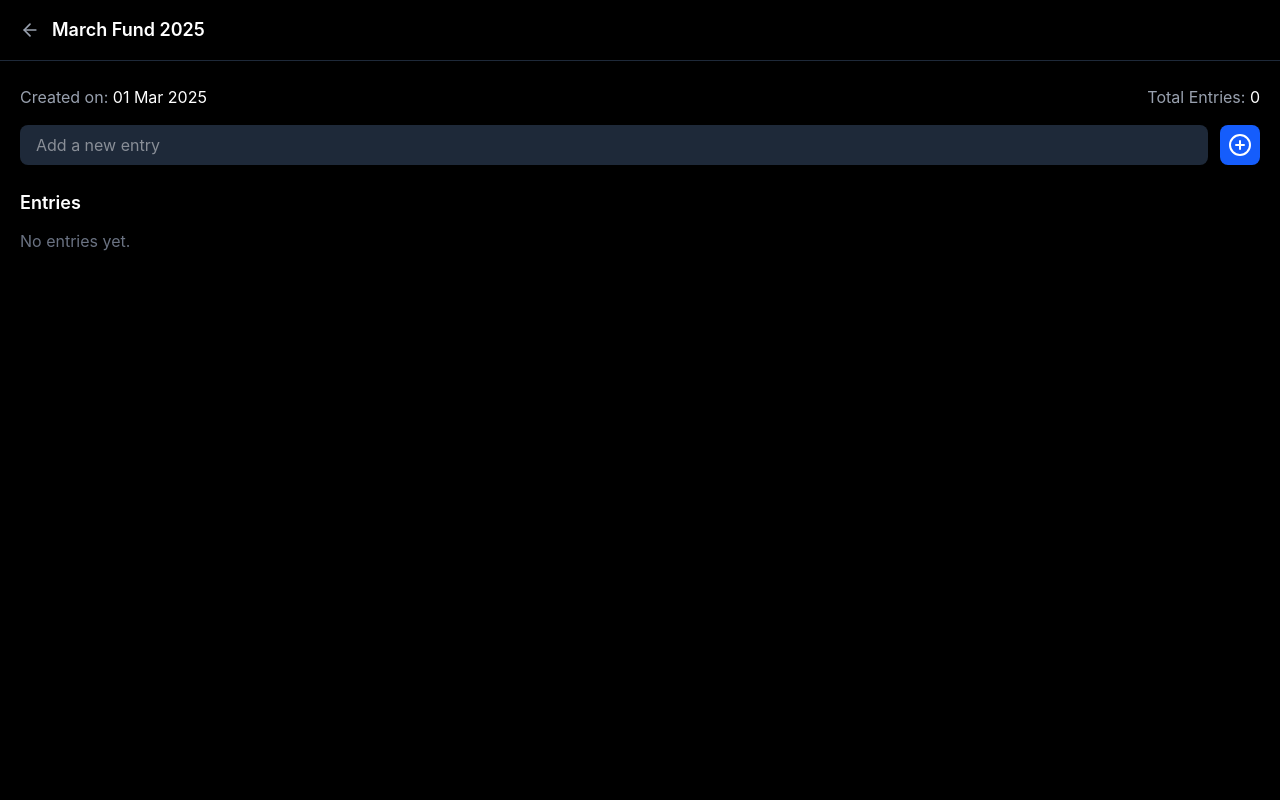
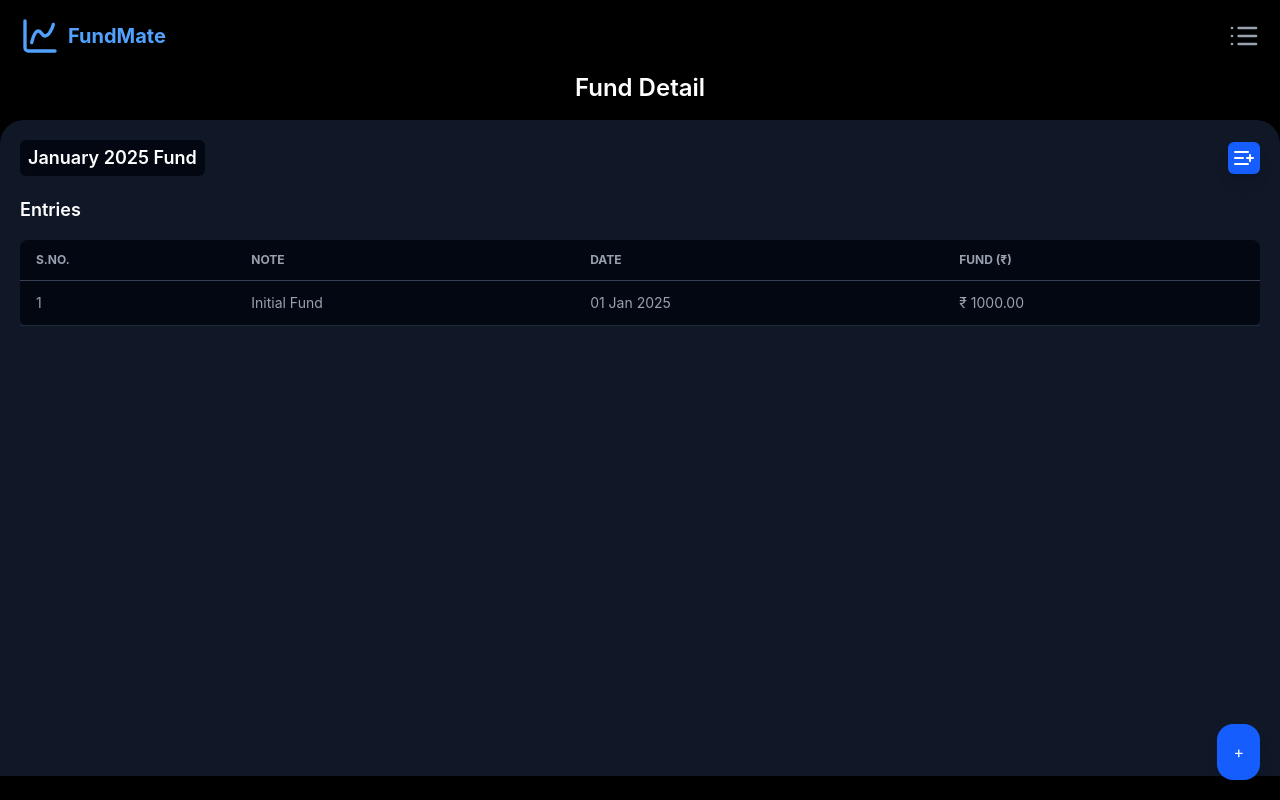
Before and after one commit to Sandb786/fundmate, a React (Vite) app: page /fund-detail in a window 1280 px wide. Built offline with nearby package versions, Linux system fonts and the light colour scheme.

Commit message:
Chack Detail 2.

```diff
--- a/src/App.jsx
+++ b/src/App.jsx
@@ -5,9 +5,9 @@ import { ThemeProvider } from "@material-tailwind/react";
 import Index from './Website/Index';
 import AuthPages from './Website/AuthPages';
 import EmailVerification from './Website/EmailVerification'
-import ListShow from "./Dashbord/ListShow";
 import DashbordHome from "./Dashbord/DashbordHome";
 import FundDetail from "./Detail/FundDetail";
+import ListFund from "./Dashbord/ListFund";
 
 
 function App() {
@@ -24,7 +24,7 @@ function App() {
 
 
           <Route path="/dashboard" element={<DashbordHome />} />
-          <Route path="/list" element={<ListShow />} />
+          <Route path="/list" element={<ListFund />} />
 
           <Route path="/fund-detail" element={<FundDetail/>} />
 
--- a/src/Dashbord/DashbordHome.jsx
+++ b/src/Dashbord/DashbordHome.jsx
@@ -13,7 +13,7 @@ export default function DashboardHome() {
 
       {/* Header */}
       <header className="flex justify-between items-center px-5 py-4 sticky top-0 bg-black z-20 border-b border-gray-900">
-        <div className="flex items-center gap-2 cursor-pointer" onClick={() => navigate('/')}>
+        <div className="flex items-center gap-2 cursor-pointer" onClick={() => navigate(-1)}>
           <ChartSpline className="text-blue-400 w-8 h-8" />
           <h1 className="text-xl font-bold text-blue-400">FundMate</h1>
         </div>
--- a/src/Dashbord/ListShow.jsx
+++ b/src/Dashbord/ListFund.jsx
@@ -4,7 +4,7 @@ import { motion } from 'framer-motion';
 import toast, { Toaster } from 'react-hot-toast';
 import { useState, useEffect } from 'react';
 
-export default function ListShow() {
+export default function ListFund() {
   const navigate = useNavigate();
   const [funds, setFunds] = useState([]);
   const [searchQuery, setSearchQuery] = useState('');
@@ -55,11 +55,11 @@ export default function ListShow() {
 
       {/* Header */}
       <header className="flex justify-between items-center px-5 py-4 sticky top-0 bg-black z-20">
-        <div className="flex items-center gap-2 cursor-pointer" onClick={() => navigate('/')}>
+        <div className="flex items-center gap-2 cursor-pointer" onClick={() => navigate('/')} title='Home Page'>
           <ChartSpline className="text-blue-400 w-10 h-10" />
           <h1 className="text-xl font-bold text-blue-400">FundMate</h1>
         </div>
-        <House className="text-gray-400 w-8 h-8" onClick={()=>navigate("/dashboard")}/>
+        <House className="text-gray-400 w-8 h-8 cursor-pointer" onClick={()=>navigate(-1)} />
       </header>
 
       {/* Title */}
--- a/src/Detail/FundDetail.jsx
+++ b/src/Detail/FundDetail.jsx
@@ -1,6 +1,7 @@
 import { useParams, useNavigate } from 'react-router-dom';
-import { ArrowLeft, PlusCircle } from 'lucide-react';
+import {ChartSpline,House,Search,ListPlus, List, X,Save} from 'lucide-react';
 import { useState } from 'react';
+import { motion } from 'framer-motion';
 import { toast, Toaster } from 'react-hot-toast';
 
 export default function FundDetail()
@@ -8,76 +9,172 @@ export default function FundDetail()
   const { fundId } = useParams();
   const navigate = useNavigate();
 
-  // Example fund detail (Replace with API data later)
-  const [fund, setFund] = useState({
-    title: 'March Fund 2025',
-    entries: 5,
-    date: '01 Mar 2025',
-  });
+const [showModal, setShowModal] = useState(false);
 
-  const [entryList, setEntryList] = useState([]);
-  const [newEntry, setNewEntry] = useState('');
+const [entries, setEntries] = useState([{
+    id: 1,
+    note: "Initial Fund",
+    date: "01 Jan 2025",
+    amount: 1000.00
+  }]);
+
+  // Form Entries states
+  // Form states
+  const [note, setNote] = useState('');
+  const [amount, setAmount] = useState('');
+  const [customDate, setCustomDate] = useState('');
 
   const handleAddEntry = () => {
-    if (!newEntry.trim()) return;
-    const updatedEntries = [...entryList, newEntry.trim()];
-    setEntryList(updatedEntries);
-    setNewEntry('');
-    toast.success('Entry added!');
+    if (!note || !amount) return toast.error('Fill all required fields!');
+
+    const today = new Date();
+    const formattedDate = customDate || today.toLocaleDateString('en-GB', { day: '2-digit', month: 'short', year: 'numeric' });
+
+    const newEntry = {
+      id: entries.length + 1,
+      note,
+      date: formattedDate,
+      amount: parseFloat(amount),
     };
 
+    setEntries([...entries, newEntry]);
+    toast.success('Entry Added!');
+    setShowModal(false);
+    setNote('');
+    setAmount('');
+    setCustomDate('');
+  };
+
+
+
+
   return (
-    <div className="min-h-screen bg-black text-gray-100">
-      <Toaster position="top-center" toastOptions={{ style: { background: '#1f2937', color: '#fff' } }} />
+      <div className="min-h-screen bg-black text-gray-100 flex flex-col relative">
+      <Toaster position="top-center" toastOptions={{ style: { background: '#1a1a1a', color: '#fff' } }} />
 
       {/* Header */}
-      <header className="flex items-center justify-between px-5 py-4 bg-black border-b border-gray-800">
-        <div className="flex items-center gap-3 cursor-pointer" onClick={() => navigate(-1)}>
-          <ArrowLeft className="text-gray-400 w-5 h-5" />
-          <h2 className="text-lg font-semibold text-white">{fund.title}</h2>
+      <header className="flex justify-between items-center px-5 py-4 sticky top-0 bg-black z-20">
+        <div className="flex items-center gap-2 cursor-pointer" onClick={() => navigate('/')} title='Home Page'>
+          <ChartSpline className="text-blue-400 w-10 h-10" />
+          <h1 className="text-xl font-bold text-blue-400">FundMate</h1>
         </div>
+
+        <List className="text-gray-400 w-8 h-8 cursor-pointer" onClick={()=>navigate(-1)} />
       </header>
 
-      {/* Fund Summary */}
-      <section className="px-5 py-6">
-        <div className="flex justify-between items-center mb-4">
-          <p className="text-gray-400">Created on: <span className="text-white">{fund.date}</span></p>
-          <p className="text-gray-400">Total Entries: <span className="text-white">{entryList.length}</span></p>
+      {/* Title */}
+      <div className="bg-black z-20 px-5 mb-4 mx-auto">
+        <h2 className="text-2xl font-semibold text-white flex items-center gap-5">Fund Detail</h2>
       </div>
 
-        {/* Add Entry */}
-        <div className="flex gap-3">
+      <div className='bg-gray-900 rounded-t-3xl'>
+
+        {/* Fund List Details */}
+        <div className="flex items-center justify-between gap-10 px-5 py-5">
+
+
+          <p className='text-lg font-semibold text-white bg-gray-950 p-1 px-2 rounded-md'>January 2025 Fund</p>
+
+          <button
+            onClick={() => setShowModal(true)}
+            className='bg-blue-600 p-1 rounded-md cursor-pointer shadow-lg active:scale-90 transition-all'
+          >
+            <ListPlus className="text-white w-6 h-6" />
+          </button>
+
+        </div>
+
+<div>
+
+</div>
+           {/* Entries Table */}
+        <div className='overflow-y-auto h-[calc(100vh-220px)] px-5'>
+
+          <p className='text-lg font-semibold text-white'>Entries</p>
+
+          <table className="w-full text-sm text-left text-gray-400 bg-gray-950 rounded-lg mt-4">
+            <thead>
+              <tr className="text-xs uppercase border-b border-gray-700">
+                <th className="py-3 px-4">S.no.</th>
+                <th className="py-3 px-4">Note</th>
+                <th className="py-3 px-4">Date</th>
+                <th className="py-3 px-4">Fund (₹)</th>
+              </tr>
+            </thead>
+            <tbody>
+              {entries.length === 0 ? (
+                <tr><td colSpan="4" className="py-4 text-center text-gray-500">No entries yet.</td></tr>
+              ) : (
+                entries.map((entry, index) => (
+                  <tr key={entry.id} className="border-b border-gray-800 hover:bg-gray-800 transition">
+                    <td className="py-3 px-4">{index + 1}</td>
+                    <td className="py-3 px-4">{entry.note}</td>
+                    <td className="py-3 px-4">{entry.date}</td>
+                    <td className="py-3 px-4">₹ {entry.amount.toFixed(2)}</td>
+                  </tr>
+                ))
+              )}
+            </tbody>
+          </table>
+        </div>
+
+        {/* Floating Add Button */}
+        <button
+          onClick={() => setShowModal(true)}
+          className="fixed bottom-5 right-5 bg-blue-600 text-white p-4 rounded-2xl shadow-lg hover:scale-105 active:scale-95 transition-all"
+        >
+          +
+        </button>
+
+        {/* Add Entry Modal */}
+        {showModal && (
+          <div className="fixed inset-0 backdrop-blur-sm bg-opacity-70 flex items-center justify-center z-30">
+            <motion.div
+              initial={{ opacity: 0, y: -30 }}
+              animate={{ opacity: 1, y: 0 }}
+              transition={{ duration: 0.4 }}
+              className="bg-gray-900 rounded-xl p-6 w-full max-w-sm text-center shadow-lg"
+            >
+              <div className="flex justify-between items-center mb-4">
+                <h3 className="text-lg font-semibold text-white">Add Entry</h3>
+                <X className="text-gray-400 w-5 h-5 cursor-pointer" onClick={() => setShowModal(false)} />
+              </div>
+
               <input
                 type="text"
-            placeholder="Add a new entry"
-            value={newEntry}
-            onChange={(e) => setNewEntry(e.target.value)}
-            className="flex-grow px-4 py-2 rounded-lg bg-gray-800 text-gray-100 outline-none"
+                placeholder="Note"
+                value={note}
+                onChange={(e) => setNote(e.target.value)}
+                className="w-full px-4 py-2 mb-3 rounded bg-black text-gray-100 outline-none"
               />
+
+              <input
+                type="number"
+                placeholder="Amount (₹)"
+                value={amount}
+                onChange={(e) => setAmount(e.target.value)}
+                className="w-full px-4 py-2 mb-3 rounded bg-black text-gray-100 outline-none"
+              />
+
+              <input
+                type="date"
+                value={customDate}
+                onChange={(e) => setCustomDate(e.target.value)}
+                className="w-full px-4 py-2 mb-4 rounded bg-black text-gray-100 outline-none"
+              />
+
               <button
                 onClick={handleAddEntry}
-            className="bg-blue-600 hover:bg-blue-700 rounded-lg p-2"
+                disabled={!note.trim() || !amount.trim()}
+                className="w-full bg-blue-600 text-white py-2 rounded-lg hover:bg-blue-700 transition disabled:opacity-50"
               >
-            <PlusCircle className="w-6 h-6 text-white" />
+                <Save className="inline mr-2 w-4 h-4" /> Save
               </button>
+            </motion.div>
           </div>
-      </section>
+        )}
 
-      {/* Entries List */}
-      <section className="px-5 pb-20">
-        <h3 className="text-lg font-semibold mb-3 text-white">Entries</h3>
-        <ul className="space-y-3">
-          {entryList.length === 0 ? (
-            <p className="text-gray-500">No entries yet.</p>
-          ) : (
-            entryList.map((entry, index) => (
-              <li key={index} className="bg-gray-800 px-4 py-2 rounded-lg text-gray-100">
-                {entry}
-              </li>
-            ))
-          )}
-        </ul>
-      </section>
+      </div>
     </div>
   );
 }
--- a/src/Pages/Demo.jsx
+++ b/src/Pages/Demo.jsx
@@ -0,0 +1,151 @@
+import { useParams, useNavigate } from 'react-router-dom';
+import { ChartSpline, List, ListPlus, X, Save } from 'lucide-react';
+import { useState } from 'react';
+import { motion } from 'framer-motion';
+import { toast, Toaster } from 'react-hot-toast';
+
+export default function FundDetail() {
+  const { fundId } = useParams();
+  const navigate = useNavigate();
+
+  const [showModal, setShowModal] = useState(false);
+  const [entries, setEntries] = useState([]);
+
+  // Form states
+  const [note, setNote] = useState('');
+  const [amount, setAmount] = useState('');
+  const [customDate, setCustomDate] = useState('');
+
+  const handleAddEntry = () => {
+    if (!note || !amount) return toast.error('Fill all required fields!');
+
+    const today = new Date();
+    const formattedDate = customDate || today.toLocaleDateString('en-GB', { day: '2-digit', month: 'short', year: 'numeric' });
+
+    const newEntry = {
+      id: entries.length + 1,
+      note,
+      date: formattedDate,
+      amount: parseFloat(amount),
+    };
+
+    setEntries([newEntry, ...entries]);
+    toast.success('Entry Added!');
+    setShowModal(false);
+    setNote('');
+    setAmount('');
+    setCustomDate('');
+  };
+
+  return (
+    <div className="min-h-screen bg-black text-gray-100 flex flex-col relative">
+      <Toaster position="top-center" toastOptions={{ style: { background: '#1a1a1a', color: '#fff' } }} />
+
+      {/* Header */}
+      <header className="flex justify-between items-center px-5 py-4 sticky top-0 bg-black z-20">
+        <div className="flex items-center gap-2 cursor-pointer" onClick={() => navigate('/')} title='Home Page'>
+          <ChartSpline className="text-blue-400 w-10 h-10" />
+          <h1 className="text-xl font-bold text-blue-400">FundMate</h1>
+        </div>
+        <List className="text-gray-400 w-8 h-8 cursor-pointer" onClick={() => navigate(-1)} />
+      </header>
+
+      {/* Title */}
+      <div className="bg-black z-20 px-5 mb-4 mx-auto">
+        <h2 className="text-2xl font-semibold text-white">Fund Detail</h2>
+      </div>
+
+      <div className='bg-gray-900 rounded-t-3xl'>
+        {/* Fund Info + Add Button */}
+        <div className="flex items-center justify-between px-5 py-5">
+          <p className='text-lg font-semibold text-white'>January 2025 Fund</p>
+          <button onClick={() => setShowModal(true)} className='bg-blue-600 p-1 rounded-md shadow-lg'>
+            <ListPlus className="text-white w-6 h-6" />
+          </button>
+        </div>
+
+        {/* Entries Table */}
+        <div className='overflow-y-auto h-[calc(100vh-220px)] px-5'>
+          <table className="w-full text-sm text-left text-gray-400">
+            <thead>
+              <tr className="text-xs uppercase border-b border-gray-700">
+                <th className="py-3 px-4">S.no.</th>
+                <th className="py-3 px-4">Note</th>
+                <th className="py-3 px-4">Date</th>
+                <th className="py-3 px-4">Fund (₹)</th>
+              </tr>
+            </thead>
+            <tbody>
+              {entries.length === 0 ? (
+                <tr><td colSpan="4" className="py-4 text-center text-gray-500">No entries yet.</td></tr>
+              ) : (
+                entries.map((entry, index) => (
+                  <tr key={entry.id} className="border-b border-gray-800 hover:bg-gray-800 transition">
+                    <td className="py-3 px-4">{index + 1}</td>
+                    <td className="py-3 px-4">{entry.note}</td>
+                    <td className="py-3 px-4">{entry.date}</td>
+                    <td className="py-3 px-4">₹ {entry.amount.toFixed(2)}</td>
+                  </tr>
+                ))
+              )}
+            </tbody>
+          </table>
+        </div>
+
+        {/* Floating Add Button */}
+        <button onClick={() => setShowModal(true)} className="fixed bottom-5 right-5 bg-blue-600 text-white p-4 rounded-2xl shadow-lg hover:scale-105">
+          +
+        </button>
+
+        {/* Add Entry Modal */}
+        {showModal && (
+          <div className="fixed inset-0 backdrop-blur-sm bg-opacity-70 flex items-center justify-center z-30">
+            <motion.div
+              initial={{ opacity: 0, y: -30 }}
+              animate={{ opacity: 1, y: 0 }}
+              transition={{ duration: 0.4 }}
+              className="bg-gray-900 rounded-xl p-6 w-full max-w-sm text-center shadow-lg"
+            >
+              <div className="flex justify-between items-center mb-4">
+                <h3 className="text-lg font-semibold text-white">Add Entry</h3>
+                <X className="text-gray-400 w-5 h-5 cursor-pointer" onClick={() => setShowModal(false)} />
+              </div>
+
+              <input
+                type="text"
+                placeholder="Note"
+                value={note}
+                onChange={(e) => setNote(e.target.value)}
+                className="w-full px-4 py-2 mb-3 rounded bg-black text-gray-100 outline-none"
+              />
+
+              <input
+                type="number"
+                placeholder="Amount (₹)"
+                value={amount}
+                onChange={(e) => setAmount(e.target.value)}
+                className="w-full px-4 py-2 mb-3 rounded bg-black text-gray-100 outline-none"
+              />
+
+              <input
+                type="date"
+                value={customDate}
+                onChange={(e) => setCustomDate(e.target.value)}
+                className="w-full px-4 py-2 mb-4 rounded bg-black text-gray-100 outline-none"
+              />
+
+              <button
+                onClick={handleAddEntry}
+                disabled={!note.trim() || !amount.trim()}
+                className="w-full bg-blue-600 text-white py-2 rounded-lg hover:bg-blue-700 transition disabled:opacity-50"
+              >
+                <Save className="inline mr-2 w-4 h-4" /> Save
+              </button>
+            </motion.div>
+          </div>
+        )}
+
+      </div>
+    </div>
+  );
+}
```
Lines whose indentation alone changed are shown as unchanged.
